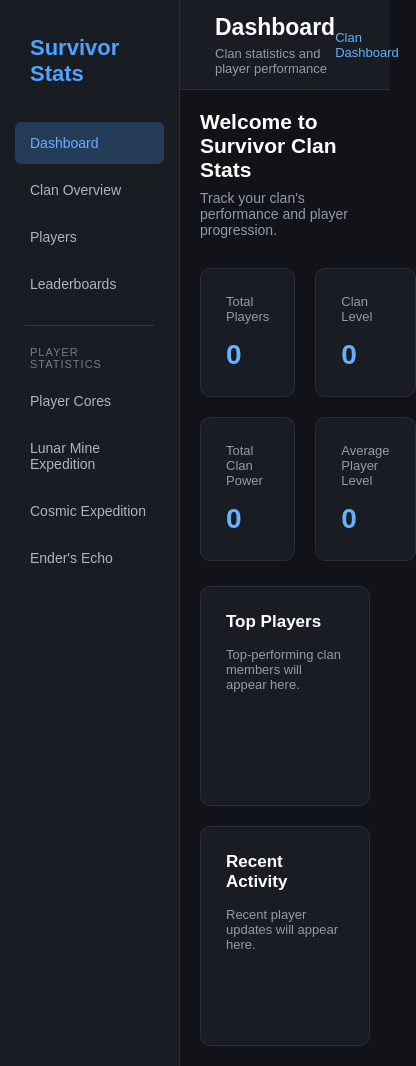
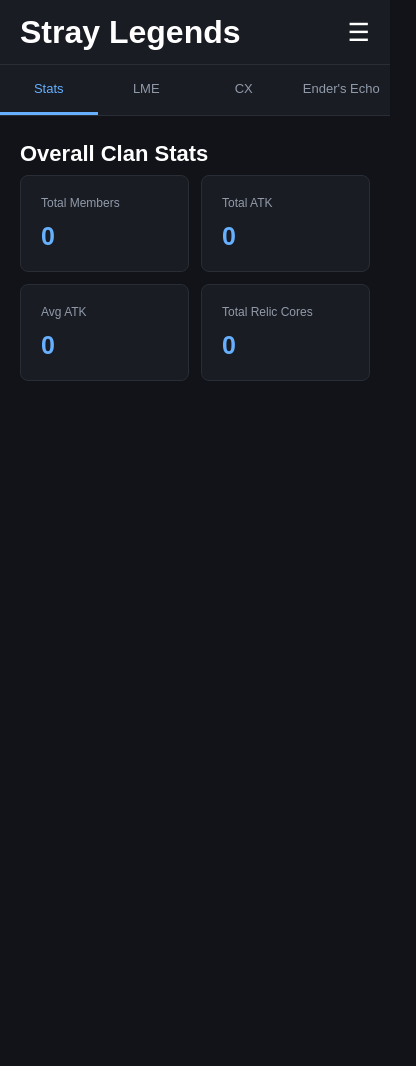
Before and after one commit to elRetroh/StrayLegends-Stats, a plain HTML site: page index.html in a window 390 px wide. Shown: the whole page, 416 px wide, since content can reach past the window. After the commit the page ends 844 px from the top, so only its background shows below. Drawn offline with Linux system fonts and the light colour scheme.

Commit message:
Updated website structure
Made the website structure more narrow and made the menu compact and on top to make this more mobile friendly

```diff
--- a/CSS/style.css
+++ b/CSS/style.css
@@ -13,186 +13,167 @@ body {
 }
 
 .app-container {
-    display: flex;
+    width: 100%;
+    max-width: 1100px;
+    margin: auto;
     min-height: 100vh;
 }
 
-/* Sidebar */
+/* Header */
 
-.sidebar {
-    width: 250px;
+.top-header {
+    height: 65px;
+    padding: 0 20px;
     background-color: #191c23;
-    padding: 25px 15px;
-    border-right: 1px solid #292d36;
-    flex-shrink: 0;
-}
+    border-bottom: 1px solid #292d36;
 
-.logo {
-    padding: 10px 15px 35px;
+    display: flex;
+    justify-content: space-between;
+    align-items: center;
 }
 
 .logo h2 {
-    color: #4da3ff;
-    font-size: 22px;
+    color: #66b0ff;
+    font-size: 20px;
 }
 
-.nav-link {
-    display: block;
-    padding: 13px 15px;
-    margin-bottom: 5px;
-    color: #aeb4c0;
-    text-decoration: none;
-    border-radius: 6px;
-    font-size: 14px;
-    transition: 0.2s;
+.menu-button {
+    background: none;
+    border: none;
+    color: white;
+    font-size: 25px;
+    cursor: pointer;
 }
 
-.nav-link:hover {
-    background-color: #292f3b;
+/* Navigation */
+
+.main-navigation {
+    display: grid;
+    grid-template-columns: repeat(4, 1fr);
+
+    background-color: #191c23;
+    border-bottom: 1px solid #292d36;
+}
+
+.nav-button {
+    background: none;
+    border: none;
+    color: #929baa;
+
+    padding: 16px 5px;
+    font-size: 13px;
+    cursor: pointer;
+
+    border-bottom: 3px solid transparent;
+}
+
+.nav-button:hover {
     color: white;
 }
 
-.nav-link.active {
-    background-color: #253c59;
+.nav-button.active {
     color: #66b0ff;
+    border-bottom: 3px solid #66b0ff;
 }
 
-.nav-divider {
-    height: 1px;
-    background-color: #333842;
-    margin: 20px 10px;
+/* Dropdown Menu */
+
+.menu-dropdown {
+    display: none;
+    position: absolute;
+    right: max(0px, calc((100% - 1100px) / 2));
+    top: 65px;
+
+    background-color: #191c23;
+    border: 1px solid #292d36;
+
+    min-width: 180px;
+    z-index: 100;
 }
 
-.nav-heading {
-    color: #737d8d;
-    font-size: 11px;
-    padding: 0 15px 10px;
-    letter-spacing: 1px;
+.menu-dropdown.show {
+    display: block;
+}
+
+.menu-dropdown a {
+    display: block;
+    padding: 13px 18px;
+
+    color: #aeb4c0;
+    text-decoration: none;
+    font-size: 13px;
+}
+
+.menu-dropdown a:hover {
+    background-color: #292f3b;
+    color: white;
 }
 
 /* Main Content */
 
 .main-content {
-    flex: 1;
-    min-width: 0;
+    padding: 25px 20px;
 }
 
-.top-header {
-    height: 90px;
-    padding: 20px 35px;
-    background-color: #191c23;
-    border-bottom: 1px solid #292d36;
-    display: flex;
-    justify-content: space-between;
-    align-items: center;
+.page-content {
+    display: none;
 }
 
-.top-header h1 {
-    font-size: 23px;
-    margin-bottom: 5px;
+.page-content.active {
+    display: block;
 }
 
-.top-header p {
-    color: #929baa;
-    font-size: 13px;
-}
-
-.header-right {
-    color: #66b0ff;
-    font-size: 13px;
-}
-
-/* Dashboard */
-
-.dashboard-content {
-    padding: 35px;
-}
-
-.welcome-section {
-    margin-bottom: 30px;
-}
-
-.welcome-section h2 {
-    font-size: 21px;
+.page-content h1 {
+    font-size: 22px;
     margin-bottom: 8px;
 }
 
-.welcome-section p {
+.page-content > p {
     color: #929baa;
-    font-size: 14px;
+    font-size: 13px;
+    margin-bottom: 25px;
 }
 
 /* Statistics Cards */
 
 .stats-grid {
     display: grid;
-    grid-template-columns: repeat(4, 1fr);
-    gap: 20px;
-    margin-bottom: 25px;
+    grid-template-columns: repeat(2, 1fr);
+    gap: 12px;
 }
 
 .stat-card {
     background-color: #191c23;
     border: 1px solid #292d36;
-    border-radius: 10px;
-    padding: 25px;
+    border-radius: 8px;
+    padding: 20px;
 }
 
 .stat-card p {
     color: #929baa;
-    font-size: 13px;
-    margin-bottom: 15px;
+    font-size: 12px;
+    margin-bottom: 12px;
 }
 
 .stat-card h2 {
-    font-size: 28px;
+    font-size: 25px;
     color: #66b0ff;
 }
 
-/* Dashboard Panels */
+/* Desktop Layout */
 
-.dashboard-grid {
-    display: grid;
-    grid-template-columns: repeat(2, 1fr);
-    gap: 20px;
-}
+@media (min-width: 768px) {
 
-.dashboard-panel {
-    background-color: #191c23;
-    border: 1px solid #292d36;
-    border-radius: 10px;
-    padding: 25px;
-    min-height: 220px;
-}
-
-.dashboard-panel h3 {
-    margin-bottom: 15px;
-    font-size: 17px;
-}
-
-.dashboard-panel p {
-    color: #929baa;
-    font-size: 13px;
-}
-
-/* Responsive Layout */
-
-@media (max-width: 1000px) {
-    .stats-grid {
-        grid-template-columns: repeat(2, 1fr);
-    }
-}
-
-@media (max-width: 650px) {
-    .sidebar {
-        width: 180px;
+    .main-content {
+        padding: 35px;
     }
 
-    .dashboard-grid {
-        grid-template-columns: 1fr;
+    .stats-grid {
+        grid-template-columns: repeat(4, 1fr);
     }
 
-    .dashboard-content {
-        padding: 20px;
+    .nav-button {
+        font-size: 14px;
     }
+
 }
--- a/JS/main.js
+++ b/JS/main.js
@@ -1,4 +1,45 @@
-// Initial dashboard data
+// Navigation functionality
+
+const navButtons = document.querySelectorAll(".nav-button");
+const pages = document.querySelectorAll(".page-content");
+
+navButtons.forEach(button => {
+
+    button.addEventListener("click", () => {
+
+        const selectedPage = button.dataset.page;
+
+        // Remove active navigation state
+        navButtons.forEach(btn => btn.classList.remove("active"));
+
+        // Activate selected navigation button
+        button.classList.add("active");
+
+        // Hide all pages
+        pages.forEach(page => page.classList.remove("active"));
+
+        // Display selected page
+        document.getElementById(selectedPage).classList.add("active");
+
+    });
+
+});
+
+
+// Hamburger Menu
+
+const menuButton = document.getElementById("menuButton");
+const menuDropdown = document.getElementById("menuDropdown");
+
+menuButton.addEventListener("click", () => {
+
+    menuDropdown.classList.toggle("show");
+
+});
+
+
+// Initial Dashboard Data
+
 const dashboardData = {
     totalPlayers: 0,
     clanLevel: 0,
@@ -6,7 +47,9 @@ const dashboardData = {
     averageLevel: 0
 };
 
-// Update dashboard statistics
+
+// Update Dashboard
+
 function updateDashboard() {
 
     document.getElementById("totalPlayers").textContent =
@@ -23,5 +66,4 @@ function updateDashboard() {
 
 }
 
-// Initialize dashboard
 updateDashboard();
--- a/index.html
+++ b/index.html
@@ -5,102 +5,102 @@
     <meta charset="UTF-8">
     <meta name="viewport" content="width=device-width, initial-scale=1.0">
 
-    <title>Survivor Clan Statistics</title>
+    <title>Stray Legends Stats</title>
 
     <link rel="stylesheet" href="css/style.css">
 </head>
 
 <body>
-
     <div class="app-container">
 
-        <!-- Sidebar Navigation -->
-        <aside class="sidebar">
+        <!-- Header -->
+        <header class="top-header">
 
             <div class="logo">
-                <h2>Survivor Stats</h2>
+                <h1>Stray Legends</h1>
             </div>
 
-            <nav>
-                <a href="#" class="nav-link active">Dashboard</a>
-                <a href="#" class="nav-link">Clan Overview</a>
-                <a href="#" class="nav-link">Players</a>
-                <a href="#" class="nav-link">Leaderboards</a>
+            <button class="menu-button" id="menuButton">
+                ☰
+            </button>
 
-                <div class="nav-divider"></div>
+        </header>
 
-                <p class="nav-heading">PLAYER STATISTICS</p>
+        <!-- Primary Navigation -->
+        <nav class="main-navigation">
 
-                <a href="#" class="nav-link">Player Cores</a>
-                <a href="#" class="nav-link">Lunar Mine Expedition</a>
-                <a href="#" class="nav-link">Cosmic Expedition</a>
-                <a href="#" class="nav-link">Ender's Echo</a>
-            </nav>
+            <button class="nav-button active" data-page="stats">
+                Stats
+            </button>
 
-        </aside>
+            <button class="nav-button" data-page="lme">
+                LME
+            </button>
+
+            <button class="nav-button" data-page="cx">
+                CX
+            </button>
+
+            <button class="nav-button" data-page="enders-echo">
+                Ender's Echo
+            </button>
+
+        </nav>
+
+        <!-- Secondary Menu -->
+        <div class="menu-dropdown" id="menuDropdown">
+
+            <a href="#">Clan ID: 24273</a>
+            <a href="#">About</a>
+
+        </div>
 
         <!-- Main Content -->
         <main class="main-content">
 
-            <header class="top-header">
-                <div>
-                    <h1>Dashboard</h1>
-                    <p>Clan statistics and player performance</p>
-                </div>
+            <section class="page-content active" id="stats">
 
-                <div class="header-right">
-                    <span>Clan Dashboard</span>
-                </div>
-            </header>
+                <h1>Overall Clan Stats</h1>
 
-            <!-- Dashboard Content -->
-            <section class="dashboard-content">
-
-                <div class="welcome-section">
-                    <h2>Welcome to Survivor Clan Stats</h2>
-                    <p>Track your clan's performance and player progression.</p>
-                </div>
-
-                <!-- Statistics Cards -->
                 <div class="stats-grid">
 
                     <div class="stat-card">
-                        <p>Total Players</p>
-                        <h2 id="totalPlayers">0</h2>
+                        <p>Total Members</p>
+                        <h2 id="totalMembers">0</h2>
                     </div>
 
                     <div class="stat-card">
-                        <p>Clan Level</p>
-                        <h2 id="clanLevel">0</h2>
+                        <p>Total ATK</p>
+                        <h2 id="totalATK">0</h2>
                     </div>
 
                     <div class="stat-card">
-                        <p>Total Clan Power</p>
-                        <h2 id="clanPower">0</h2>
+                        <p>Avg ATK</p>
+                        <h2 id="avgATK">0</h2>
                     </div>
 
                     <div class="stat-card">
-                        <p>Average Player Level</p>
-                        <h2 id="averageLevel">0</h2>
+                        <p>Total Relic Cores</p>
+                        <h2 id="totalRelicCores">0</h2>
                     </div>
 
                 </div>
 
-                <!-- Main Dashboard Panels -->
-                <div class="dashboard-grid">
+            </section>
 
-                    <div class="dashboard-panel">
-                        <h3>Top Players</h3>
-                        <p>Top-performing clan members will appear here.</p>
-                    </div>
+            <section class="page-content" id="lme">
+                <h1>Lunar Mine Expedition</h1>
+                <p>LME player statistics and rankings.</p>
+            </section>
 
-                    <div class="dashboard-panel">
-                        <h3>Recent Activity</h3>
-                        <p>Recent player updates will appear here.</p>
-                    </div>
+            <section class="page-content" id="cx">
+                <h1>Cosmic Expedition</h1>
+                <p>CX player statistics and rankings.</p>
+            </section>
 
-                </div>
-
+            <section class="page-content" id="enders-echo">
+                <h1>Ender's Echo</h1>
+                <p>Ender's Echo player statistics and rankings.</p>
             </section>
 
         </main>
@@ -108,6 +108,5 @@
     </div>
 
     <script src="js/main.js"></script>
-
 </body>
 </html>
```
